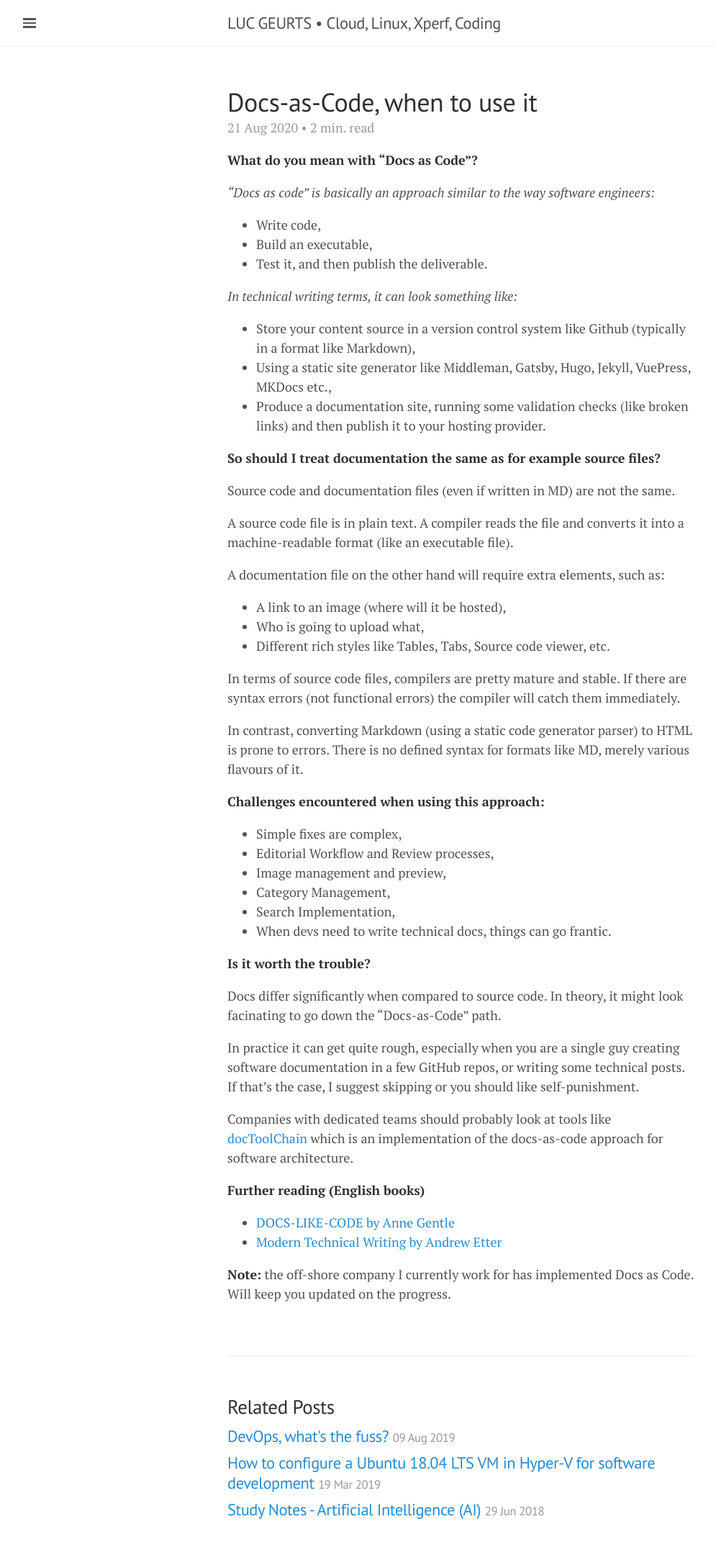
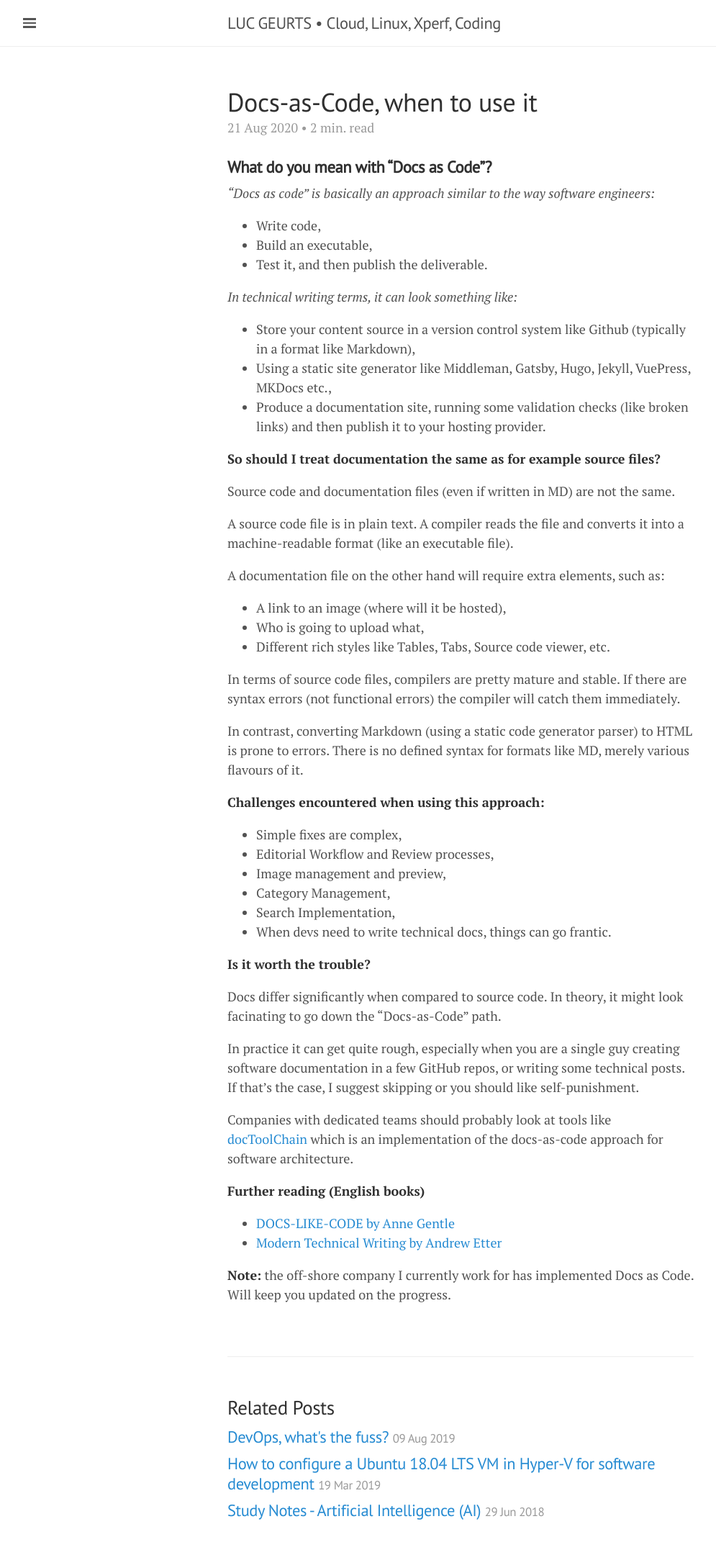
Before and after one commit to lgeurts/lgeurts.github.io, a Jekyll site: the page built from _posts/2020-08-21-docs-as-code.md, in a window 1280 px wide. Shown: the whole page at 72% size, without its empty margins (0-995 px from the left). Built offline with Jekyll 4.4.1, drawn with Linux system fonts in a browser that asks for light colours; nearby versions of some CDN libraries.

Commit message:
Update 2020-08-21-docs-as-code.md

```diff
--- a/_posts/2020-08-21-docs-as-code.md
+++ b/_posts/2020-08-21-docs-as-code.md
@@ -7,7 +7,7 @@ category:
 tags: [ Technical Writing ]
 ---
 
-**What do you mean with "Docs as Code"?**
+### **What do you mean with "Docs as Code"?**
 
 *"Docs as code” is basically an approach similar to the way software engineers:*
 - Write code,
```
